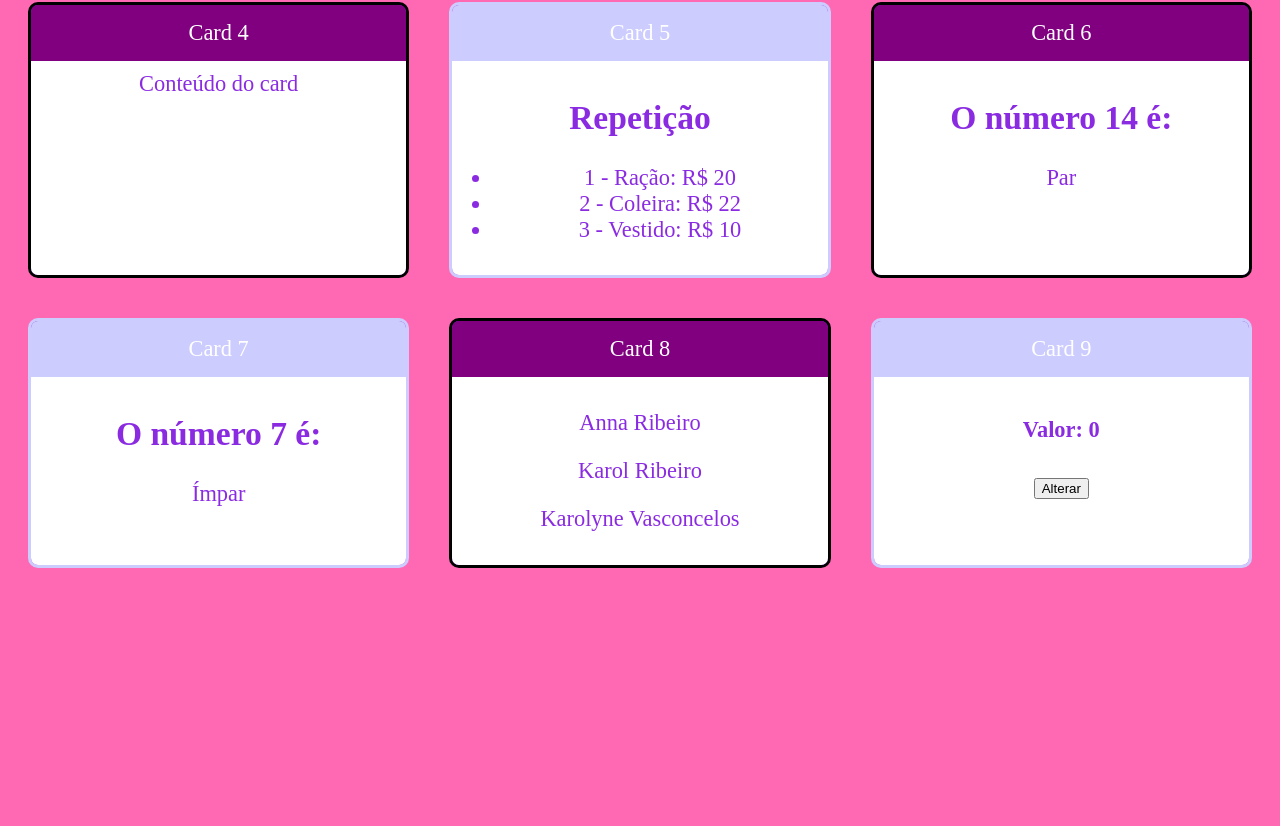
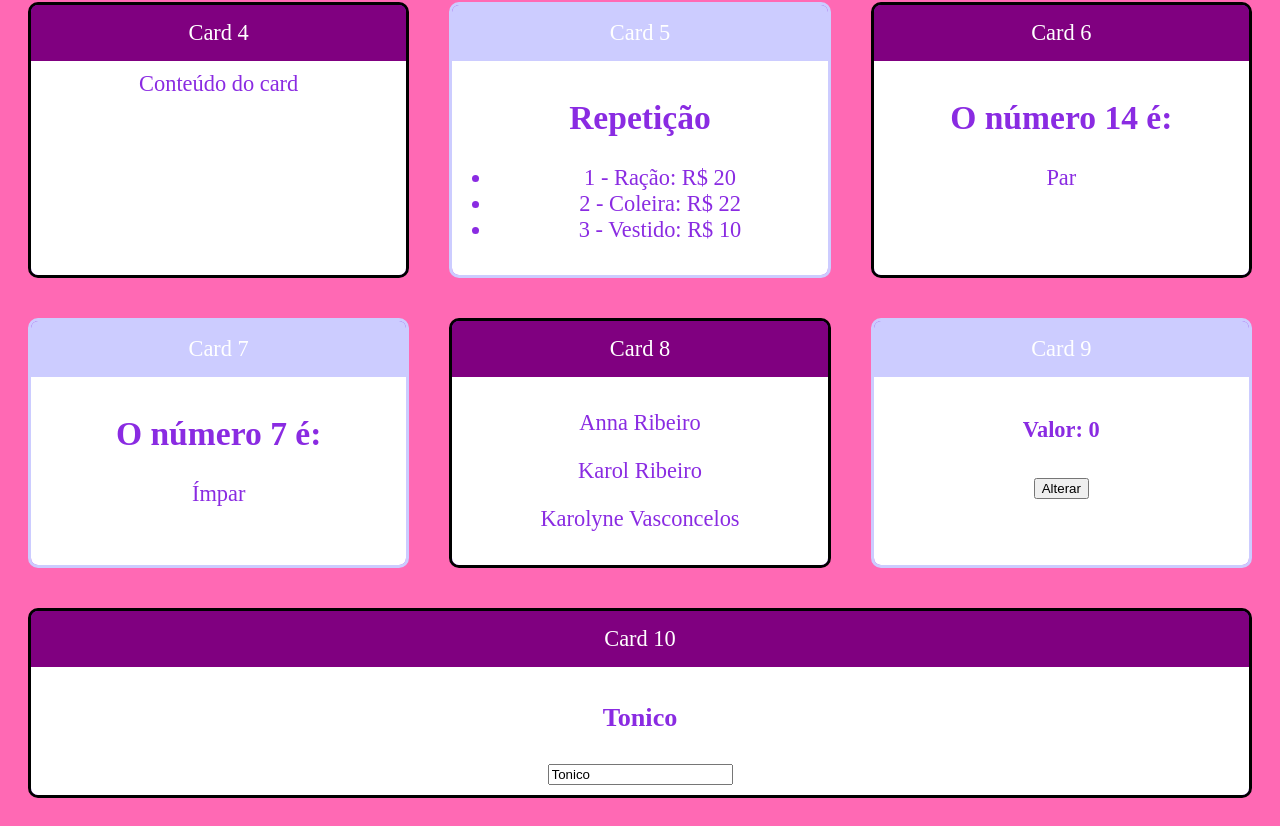
Before and after one commit to dev-akvc/React_aulaAssincrona, a React (Create React App) app: page / in a window 1280 px wide. Shown: the part 342-1168 px from the top of the page. Before the commit the page ends 938 px from the top, so only its background shows below. Built offline with nearby package versions, Linux system fonts and the light colour scheme.

Commit message:
Component com input

```diff
--- a/src/components/App.jsx
+++ b/src/components/App.jsx
@@ -10,6 +10,7 @@ import Condicional from "./Condicional";
 import CondicionalComIf from "./CondicionalComIf";
 import Pai from "./comunicacao/direta/Pai";
 import Super from "./comunicacao/indireta/Super";
+import Input from "./form/Input"
 
 export default(props) => (
     <div className="App">
@@ -34,5 +35,6 @@ export default(props) => (
         <Card titulo="Card 7" color="#CCCCFF"><CondicionalComIf numero={7}/></Card>
         <Card titulo="Card 8"><Pai sobrenome="Ribeiro"/></Card>
         <Card titulo="Card 9" color="#CCCCFF"><Super/></Card>
+        <Card titulo="Card 10"><Input/></Card>
     </div>
 )
--- /dev/null
+++ b/src/components/form/Input.jsx
@@ -0,0 +1,13 @@
+/* eslint-disable import/no-anonymous-default-export */
+import react, { useState } from "react";
+
+export default (props) => {
+    const [nome, setNome] = useState('Tonico')
+    return (
+        <>
+            <h3>{nome}</h3>
+            <input type="text" value={nome}
+                onChange={e => setNome(e.target.value)}/>
+        </>
+    );
+};
```
